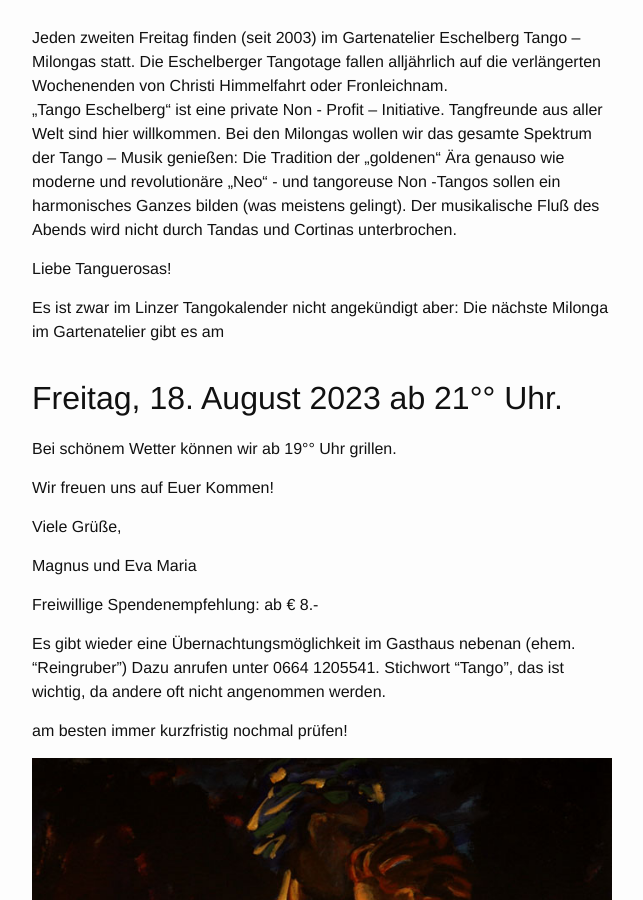
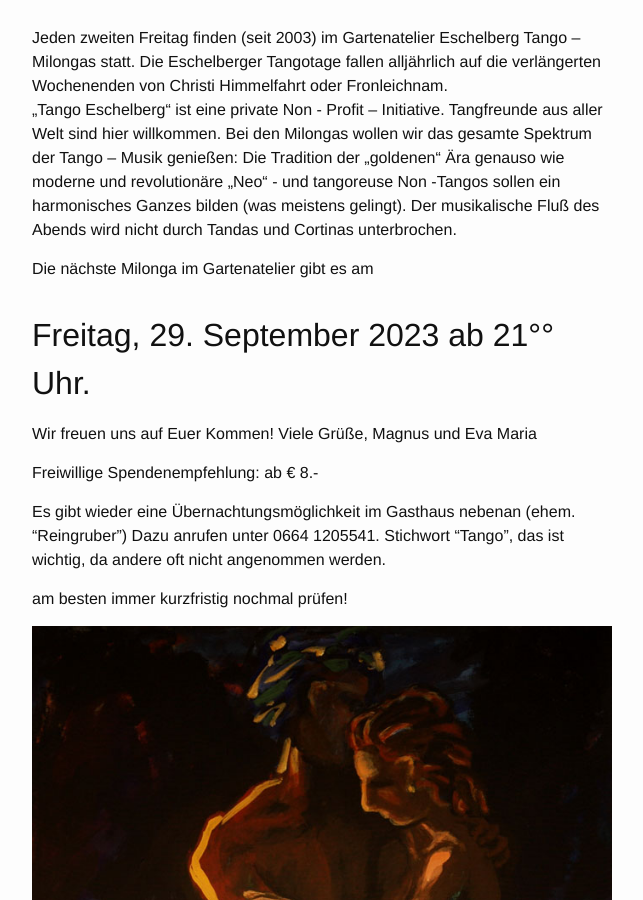
Before and after one commit to eschelberg/eschelberg.github.io, a Jekyll site: the page built from tango/index.md, in a window 1280 px wide and 900 px high, scrolled down 536 px. Shown: the whole window, without its empty margins (158-801 px from the left). Built offline with Jekyll 4.4.1, drawn with Linux system fonts in a browser that asks for light colours.

Commit message:
Update index.md

```diff
--- a/tango/index.md
+++ b/tango/index.md
@@ -9,20 +9,10 @@ Jeden zweiten Freitag finden (seit 2003) im Gartenatelier Eschelberg Tango – M
 Bei den Milongas wollen wir das gesamte Spektrum der Tango – Musik genießen: Die Tradition der „goldenen“ Ära genauso wie moderne und revolutionäre „Neo“ - und tangoreuse Non -Tangos sollen ein harmonisches Ganzes bilden (was meistens gelingt).
 Der musikalische Fluß des Abends wird nicht durch Tandas und Cortinas unterbrochen.
 
-Liebe Tanguerosas!
+Die nächste Milonga im Gartenatelier gibt es am
+## Freitag, 29. September 2023  ab 21°° Uhr.
 
-Es ist zwar im Linzer Tangokalender nicht angekündigt aber:
-Die nächste Milonga im Gartenatelier gibt es am
-
-## Freitag, 18. August 2023  ab 21°° Uhr.
-
-
-Bei schönem Wetter können wir ab 19°° Uhr grillen.
-
-Wir freuen uns auf Euer Kommen!
-
-Viele Grüße,
-
+Wir freuen uns auf Euer Kommen! Viele Grüße,
 Magnus und Eva Maria
 
 Freiwillige Spendenempfehlung: ab € 8.-
```
